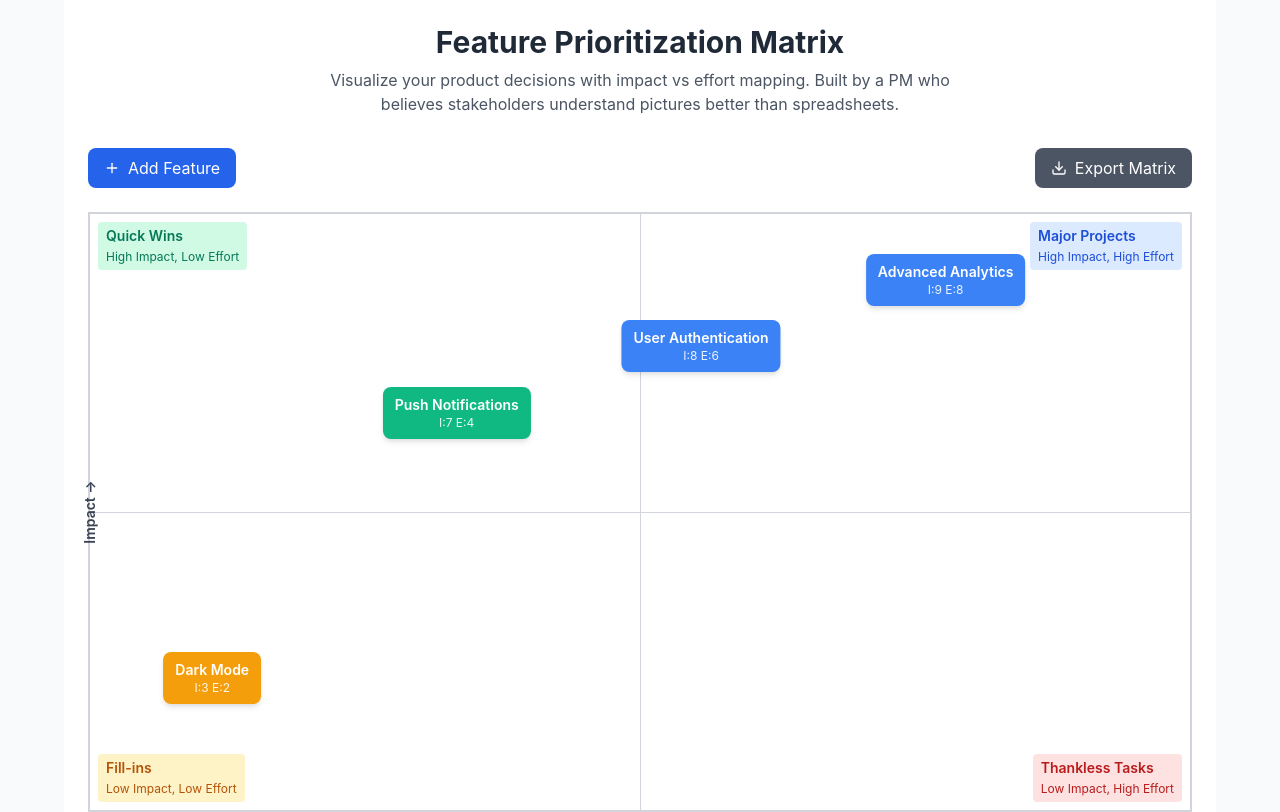
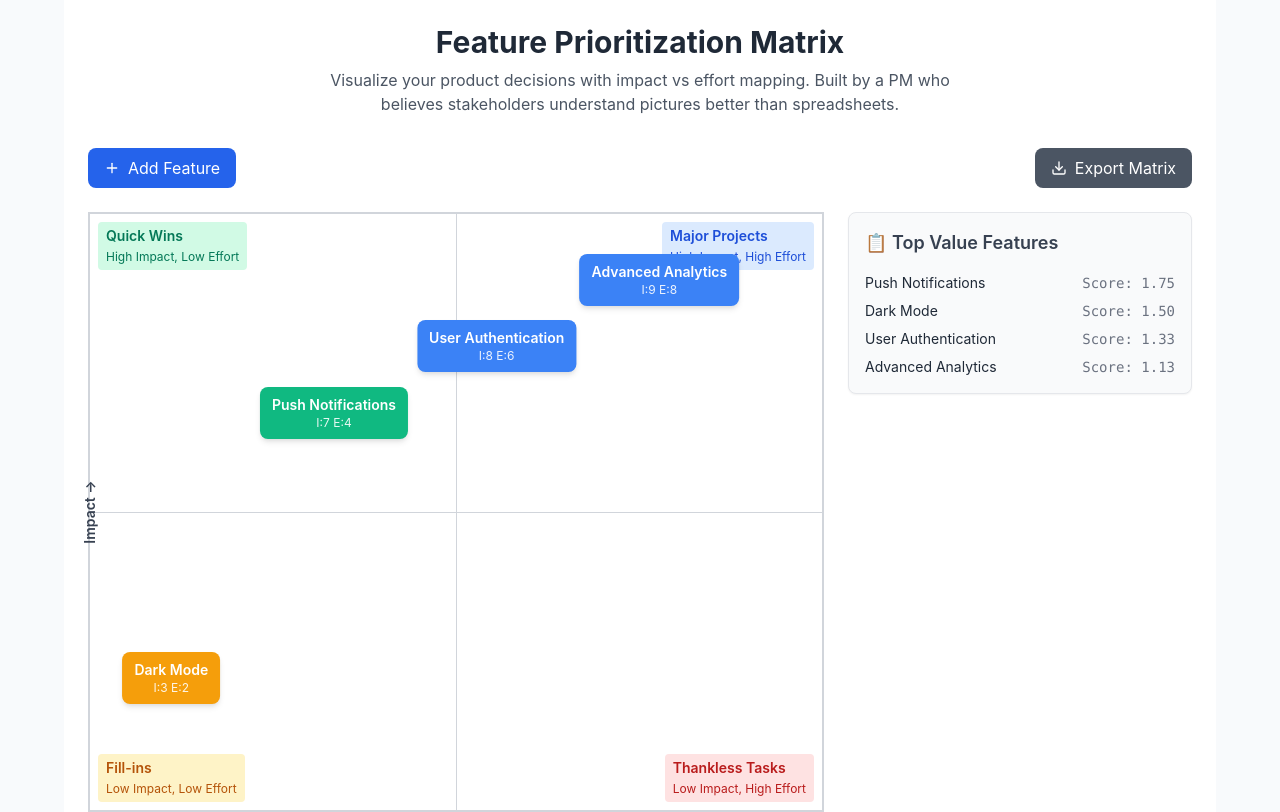
Before and after one commit to chrisgeaton/pm-prioritization-tool, a React (Create React App) app: page / in a window 1280 px wide. Shown: the top 812 px of the page. Built offline with nearby package versions, Linux system fonts and the light colour scheme.

Commit message:
fixing stack rank

```diff
--- a/src/App.js
+++ b/src/App.js
@@ -273,8 +273,11 @@ const rankedFeatures = [...features]
         </div>
       )}
 
+	<div className="flex flex-col md:flex-row gap-6 items-start">
       {/* Matrix */}
-      <div ref={matrixRef} className="bg-white border-2 border-gray-300 relative" style={{ height: '600px', width: '100%' }}>
+      <div ref={matrixRef} className="bg-white border-2 border-gray-300 relative flex-shrink-0 w-full md:w-2/3"
+style={{ height: '600px' }}
+>
         {/* Grid Lines */}
         <div className="absolute inset-0">
           <div className="absolute left-1/2 top-0 bottom-0 w-px bg-gray-300"></div>
@@ -388,8 +391,9 @@ const rankedFeatures = [...features]
         })}
       </div>
 
+
 		{/* Stack Rank */}
-		<div className="mt-10 bg-gray-50 p-4 rounded-lg border border-gray-200">
+		<div className="w-full md:w-1/3 bg-gray-50 p-4 rounded-lg border border-gray-200 shadow-sm">
 		  <h3 className="text-lg font-semibold text-gray-700 mb-4">📋 Top Value Features</h3>
 		  <ol className="space-y-2 list-decimal list-inside">
 			{rankedFeatures.map((feature, index) => (
@@ -400,6 +404,7 @@ const rankedFeatures = [...features]
 			))}
 		  </ol>
 		</div>
+	</div>
 
       {/* Legend */}
       <div className="mt-6 grid grid-cols-2 md:grid-cols-4 gap-4">
```
